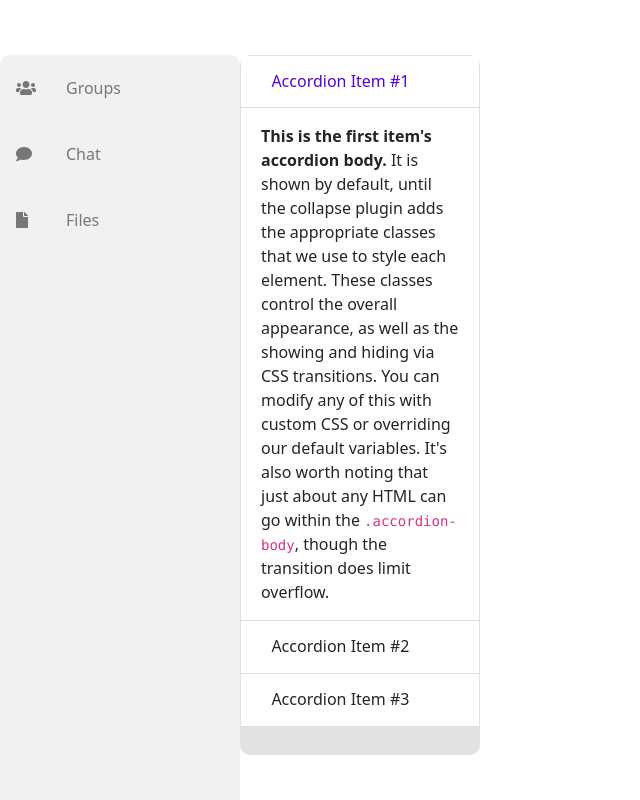
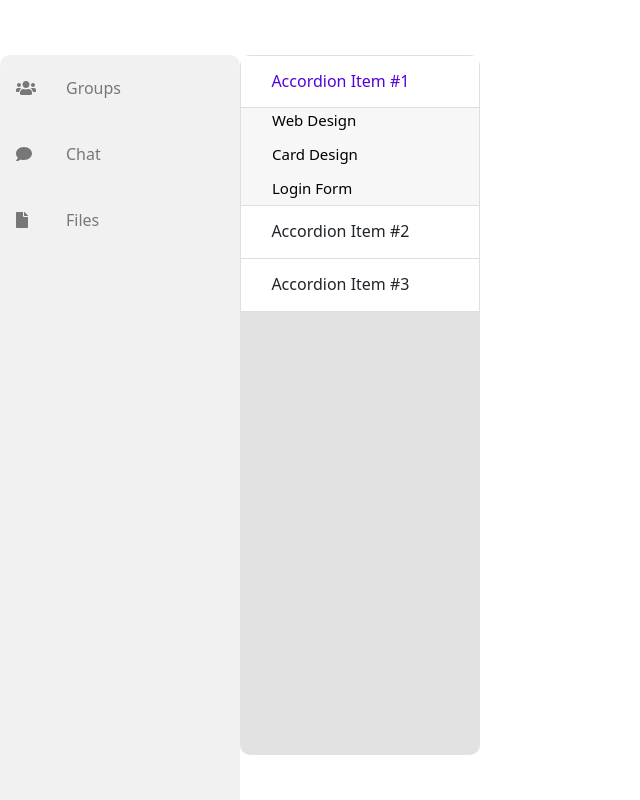
Before and after one commit to michelnguyen-tech/comm-project, an Angular app: page /home/groups in a window 1280 px wide. Shown: the whole page, without its empty margins (0-640 px from the left). Built offline with nearby package versions, Linux system fonts and the light colour scheme.

Commit message:
implementing sub-menus dropdown list on clic of a group in group list

```diff
--- a/src/app/pages/group/group.component.html
+++ b/src/app/pages/group/group.component.html
@@ -9,7 +9,11 @@
       </h2>
       <div id="panelsStayOpen-collapseOne" class="accordion-collapse collapse show" aria-labelledby="panelsStayOpen-headingOne">
         <div class="accordion-body">
-          <strong>This is the first item's accordion body.</strong> It is shown by default, until the collapse plugin adds the appropriate classes that we use to style each element. These classes control the overall appearance, as well as the showing and hiding via CSS transitions. You can modify any of this with custom CSS or overriding our default variables. It's also worth noting that just about any HTML can go within the <code>.accordion-body</code>, though the transition does limit overflow.
+          <ul class="sub-menu">
+            <li><a href="#">Web Design</a></li>
+            <li><a href="#">Card Design</a></li>
+            <li><a href="#">Login Form</a></li>
+          </ul>
         </div>
       </div>
       <div #groupmenu class="group-menu">
@@ -26,7 +30,11 @@
       </h2>
       <div id="panelsStayOpen-collapseTwo" class="accordion-collapse collapse" aria-labelledby="panelsStayOpen-headingTwo">
         <div class="accordion-body">
-          <strong>This is the second item's accordion body.</strong> It is hidden by default, until the collapse plugin adds the appropriate classes that we use to style each element. These classes control the overall appearance, as well as the showing and hiding via CSS transitions. You can modify any of this with custom CSS or overriding our default variables. It's also worth noting that just about any HTML can go within the <code>.accordion-body</code>, though the transition does limit overflow.
+          <ul class="sub-menu">
+            <li><a href="#">Web Design</a></li>
+            <li><a href="#">Card Design</a></li>
+            <li><a href="#">Login Form</a></li>
+          </ul>
         </div>
       </div>
       <div #groupmenu2 class="group-menu">
@@ -42,7 +50,11 @@
       </h2>
       <div id="panelsStayOpen-collapseThree" class="accordion-collapse collapse" aria-labelledby="panelsStayOpen-headingThree">
         <div class="accordion-body">
-          <strong>This is the third item's accordion body.</strong> It is hidden by default, until the collapse plugin adds the appropriate classes that we use to style each element. These classes control the overall appearance, as well as the showing and hiding via CSS transitions. You can modify any of this with custom CSS or overriding our default variables. It's also worth noting that just about any HTML can go within the <code>.accordion-body</code>, though the transition does limit overflow.
+          <ul class="sub-menu">
+            <li><a href="#">Web Design</a></li>
+            <li><a href="#">Card Design</a></li>
+            <li><a href="#">Login Form</a></li>
+          </ul>
         </div>
       </div>
     </div>
--- a/src/app/pages/group/group.component.scss
+++ b/src/app/pages/group/group.component.scss
@@ -115,3 +115,30 @@
   //background: rgba(0, 0, 0, 0.5);
   z-index: 10;
 }
+
+.accordion-body {
+  background-color: #f7f7f7;
+  padding: 0;
+  & .sub-menu {
+    padding: 0;
+    margin-top: -5px;
+    margin-bottom: 0;
+    list-style-type: none;
+    & li {
+      padding: 5px;
+      &:hover {
+        border-left: 3px solid rgb(85, 2, 219);
+        & a {
+          color: #5502db;
+        }
+      }
+    }
+    & a {
+      color: rgb(0, 0, 0);
+      font-size: 15px;
+      padding: 5px 0;
+      text-decoration: none;
+      margin-left: 26px;
+    }
+  }
+}
```
